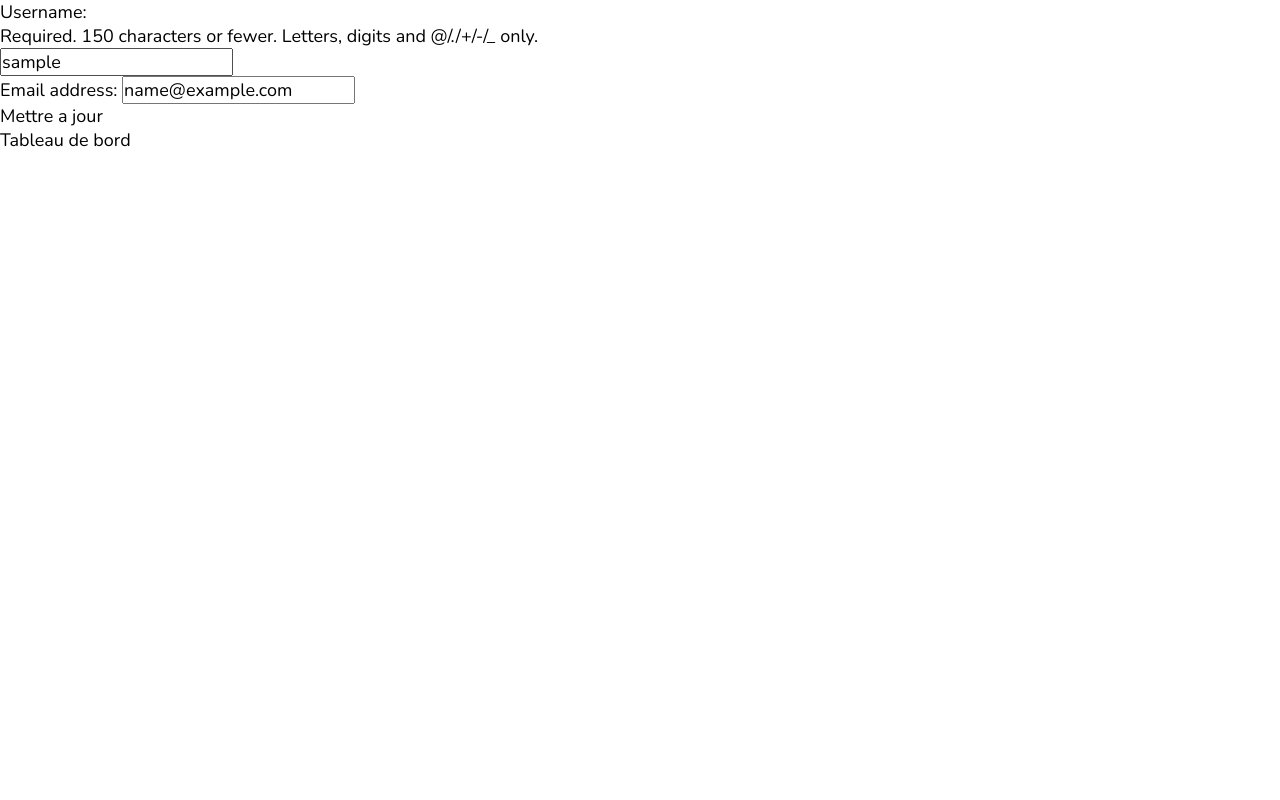
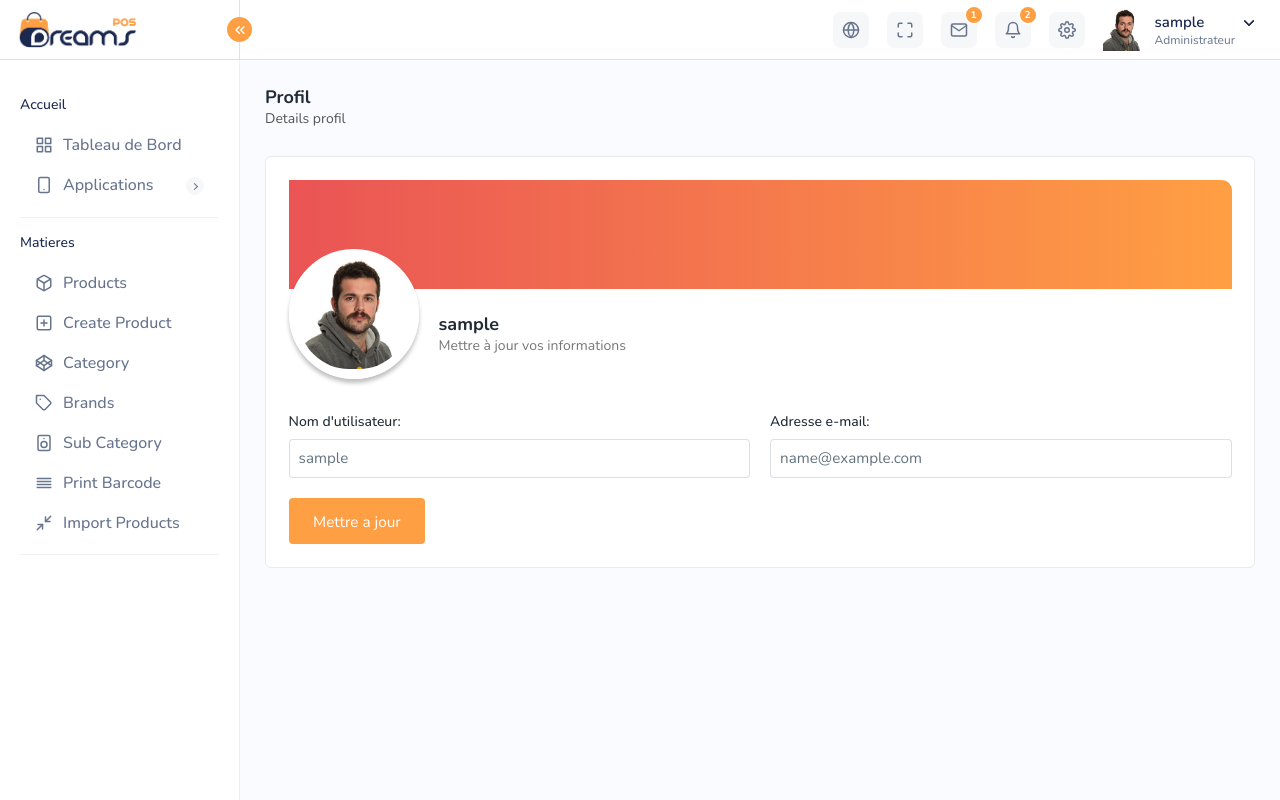
Before and after one commit to ouambo-takouam/school-project, a Django app: page /profile/ in a window 1280 px wide. Run offline with Django 5.2, Linux system fonts and the light colour scheme; the visitor is signed in with stand-in values (Sample User, id 1).

Commit message:
profile page added

```diff
--- a/school/static/school/css/styles.css
+++ b/school/static/school/css/styles.css
@@ -330,7 +330,7 @@
 }
 
 .nav-profile form button {
-  color: #EA5455;
+  color: #ea5455;
 }
 
 .nav-profile form button {
@@ -349,11 +349,130 @@
   width: 18px;
 }
 
-/**** DO NOT TOUCH *****/
+/***************************
+*****---- DASHBOARD ----****
+***************************/
 .page-content {
   width: calc(100% - 15rem);
   margin-left: auto;
+  padding: 5.313rem 1.563rem 1.563rem;
   height: 100vh;
   color: var(--clr-grey-400);
-  background-color: var(--clr-gray-50);
+  background-color: #fafbfe;
 }
+
+.page-header {
+  margin-bottom: 1.563em;
+}
+
+.page-header h4 {
+  font-weight: 700;
+  color: #212b36;
+  font-size: 1.125rem;
+}
+
+.page-header h6 {
+  font-weight: 400;
+  color: #555;
+  font-size: 0.875rem;
+}
+
+.card {
+  border: 1px solid #e8ebed;
+  border-radius: 6px;
+  word-wrap: break-word;
+  background-color: #fff;
+  background-clip: border-box;
+}
+
+.card .card-body {
+  padding: 1.25em;
+}
+
+/***---- FORM STYLES ----***/
+.form-group {
+  display: grid;
+  grid-template-columns: 1fr 1fr;
+  gap: 20px;
+}
+.form-group div {
+  display: grid;
+}
+
+.form-group label {
+  margin-bottom: 8px;
+  color: #212b36;
+  font-weight: 500;
+  font-size: 14px;
+  display: block;
+}
+
+.form-group .helptext {
+  display: none;
+}
+
+.form-group input {
+  padding: 0.3em 0.6em;
+  border: 1px solid rgba(145, 158, 171, 0.32);
+  font-weight: var(--fw-regular);
+  line-height: 1.8em;
+  font-size: 0.95rem;
+  margin-bottom: 0.7em;
+  border-radius: 0.25rem;
+  color: #637381;
+  transition: border 0.15s ease-in-out, box-shadow 0.15s ease-in-out;
+}
+
+.form-group input:focus {
+  border-color: #ff9f43;
+  outline: none;
+}
+
+.form-group input:focus {
+  outline: none;
+}
+
+/***----- PROFILE PAGE ----***/
+.profile-set {
+  margin-bottom: 1.875em;
+}
+
+.profile-set .profile-head {
+  height: 109px;
+  background: linear-gradient(90deg, #ea5455 0%, #ff9f43 100%);
+  border-radius: 0 10px 0 0;
+}
+
+.profile-top,
+.profile-content {
+  display: flex;
+  align-items: center;
+}
+
+.profile-set .profile-top .profile-contentimg {
+  margin-top: -40px;
+  width: 130px;
+  position: relative;
+  border: 10px solid #fff;
+  border-radius: 50%;
+  box-shadow: 0px 4px 4px 0px rgba(0, 0, 0, 0.2509803922);
+}
+
+.profile-set .profile-top .profile-contentimg img {
+  border-radius: 50px;
+}
+
+.profile-set .profile-top .profile-contentname {
+  padding-left: 20px;
+}
+
+.profile-set .profile-top .profile-contentname h2 {
+  font-size: 18px;
+  color: #212b36;
+  font-weight: 700;
+}
+
+.profile-set .profile-top .profile-contentname h4 {
+  color: #777;
+  font-size: 14px;
+}
--- a/school/static/school/js/main.js
+++ b/school/static/school/js/main.js
@@ -1,4 +1,6 @@
-// Ajout et suppression de la classe 'active' sur les elements de navigation
+//*** SIDE NAVIGATION ***/
+
+/**--- Ajout et suppression de la classe 'active' sur les elements de navigation ---**/
 const listItems = document.querySelectorAll(
   ".sidebar .sidebar-menu > ul > li.submenu-open ul > li:not(.submenu)"
 );
@@ -19,12 +21,15 @@ listItems.forEach((item) => {
   item.addEventListener("click", toggleActiveClass);
 });
 
-// Gestion deroulement du sub-menu
-var dropdown = document.getElementsByClassName("dropdown-btn");
 
-for (let i = 0; i < dropdown.length; i++) {
-  dropdown[i].addEventListener("click", function () {
+
+/**--- Gestion apparition et disparition des sous-menus  ---**/
+var dropdownList = document.getElementsByClassName("dropdown-btn");
+
+for (let i = 0; i < dropdownList.length; i++) {
+  dropdownList[i].addEventListener("click", function () {
     var ul = this.nextElementSibling;
+
     if (ul.style.display === "block") {
       ul.style.display = "none";
     } else {
--- a/school/templates/school/components/side_navigation.html
+++ b/school/templates/school/components/side_navigation.html
@@ -5,7 +5,7 @@
                 <h6 class="submenu-hdr">Accueil</h6>
                 <ul>
                     <li>
-                        <a href="#">
+                        <a href="{% url 'school:dashboard' %}">
                             <svg xmlns="http://www.w3.org/2000/svg" width="24" height="24" viewBox="0 0 24 24" fill="none" stroke="currentColor" stroke-width="2" stroke-linecap="round" stroke-linejoin="round" class="feather feather-grid"><rect x="3" y="3" width="7" height="7"></rect><rect x="14" y="3" width="7" height="7"></rect><rect x="14" y="14" width="7" height="7"></rect><rect x="3" y="14" width="7" height="7"></rect>
                             </svg>
                             <span>Tableau de Bord</span>
--- a/school/templates/school/components/top_navigation.html
+++ b/school/templates/school/components/top_navigation.html
@@ -2,7 +2,7 @@
 
 <div class="header">
     <div class="header-left">
-        <a href="#" class="logo logo-normal">
+        <a href="{% url 'school:dashboard' %}" class="logo logo-normal">
             <img src="{% static '/school/images/logo.png' %}" alt="logo">
         </a>
         <a id="toggle_btn" href="#">
--- a/school/templates/school/dashboard.html
+++ b/school/templates/school/dashboard.html
@@ -1,5 +1,5 @@
 {% extends "school/_base.html" %}
 
 {% block details %}
-Page content
+Tableau de bord
 {% endblock %}
--- a/static/css/styles.css
+++ b/static/css/styles.css
@@ -130,13 +130,13 @@ button {
   font-weight: 400;
   margin-top: 10px;
   border: none;
-  background: var(--clr-secondary-400);
+  background: #ff9f43;
   color: white;
   transition: background 0.15s ease-in-out;
 }
 
 .submit-btn:hover {
-  background: var(--clr-secondary-600);
+  background: #fe820e;
 }
 
 .material-symbols-outlined {
--- a/users/forms.py
+++ b/users/forms.py
@@ -53,3 +53,7 @@ class UserUpdateForm(forms.ModelForm):
     class Meta:
         model = CustomUser
         fields = ['username', 'email']
+        labels = {
+            'username': 'Nom d\'utilisateur',
+            'email': 'Adresse e-mail'
+        }
--- a/users/templates/users/profile.html
+++ b/users/templates/users/profile.html
@@ -1,10 +1,40 @@
-{% extends "_base.html" %}
+{% extends "school/_base.html" %}
 
-{% block content %}
-<form method="post">
-    {% csrf_token %}
-    {{u_form}}
-    <button type="submit">Mettre a jour</button>
-</form>
-<a href="{% url 'school:dashboard' %}">Tableau de bord</a>
+{% load static %}
+
+{% block details %}
+<div class="page-header">
+    <div class="page-title">
+        <h4>Profil</h4>
+        <h6>Details profil</h6>
+    </div>
+</div>
+
+<div class="card">
+    <div class="card-body">
+        <div class="profile-set">
+            <div class="profile-head"></div>
+            <div class="profile-top">
+                <div class="profile-content">
+                    <div class="profile-contentimg">
+                        <img src="{% static '/school/images/avatar.jpg' %}" alt="">
+                    </div>
+                    <div class="profile-contentname">
+                        <h2>{{user.username}}</h2>
+                        <h4>Mettre à jour vos informations</h4>
+                    </div>
+                </div>
+            </div>
+        </div>
+        <div class="row">
+            <form method="post">
+                {% csrf_token %}
+                <div class="form-group">
+                    {{u_form}}
+                </div>
+                <button type="submit" class="submit-btn">Mettre a jour</button>
+            </form>
+        </div>
+    </div>
+</div>
 {% endblock %}
```
Also changed, not shown: users/static/users/css/styles.css (+4 -4 lines).
